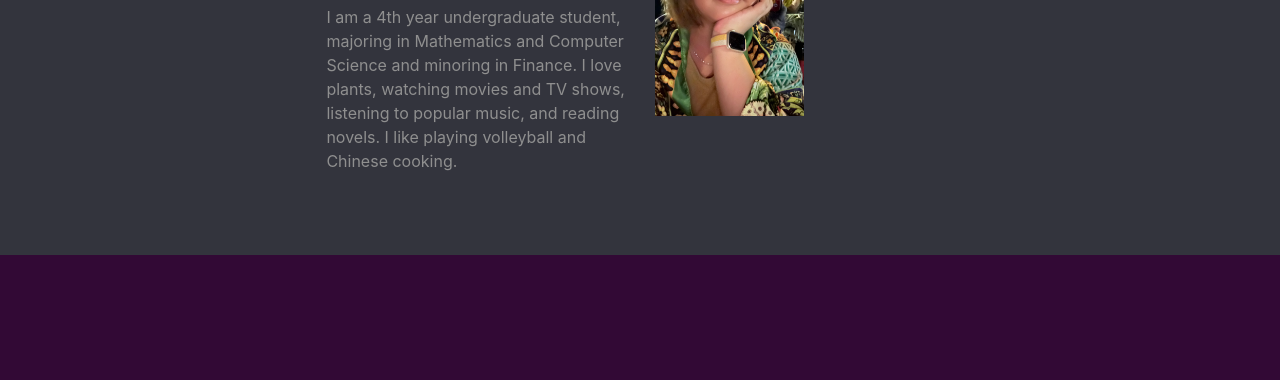
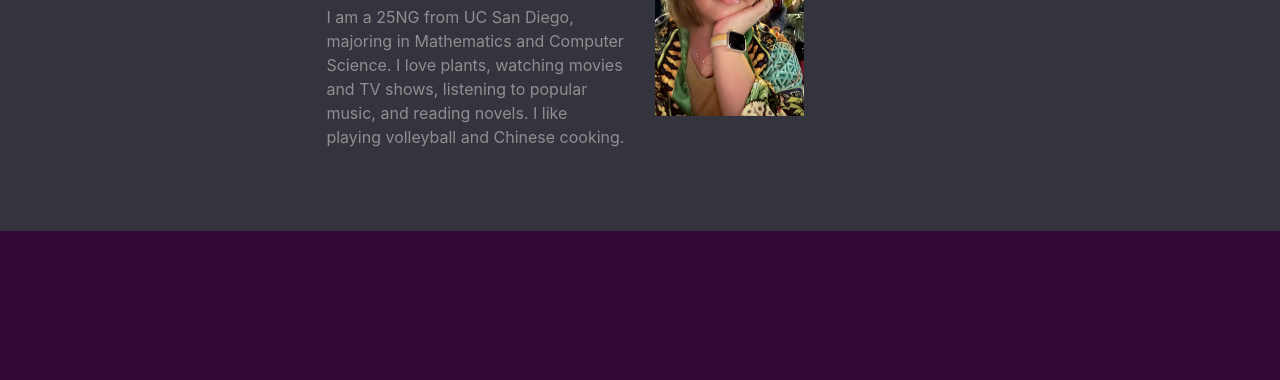
Before and after one commit to KathyBQ/final_portfolio, a plain HTML site: page index.html in a window 1280 px wide. Shown: the part 290-670 px from the top of the page. Drawn offline with nearby package versions, Linux system fonts and the light colour scheme; a script that the page names is missing; a web font is replaced by a local one.

Commit message:
Update index.html

```diff
--- a/index.html
+++ b/index.html
@@ -74,7 +74,7 @@
       <div class="row">
         <div class="col-lg-6">
           <h2>About Me</h2>
-          <p id="aboutMe">I am a 4th year undergraduate student, majoring in Mathematics and Computer Science and minoring in Finance. I love plants, watching movies and TV shows, listening to popular music, and reading novels. I like playing volleyball and Chinese cooking.</p>
+          <p id="aboutMe">I am a 25NG from UC San Diego, majoring in Mathematics and Computer Science. I love plants, watching movies and TV shows, listening to popular music, and reading novels. I like playing volleyball and Chinese cooking.</p>
         </div>
         <div class="col-lg-6">
           <img class="title-image" src="images/myPic.png" alt="Me at Dali">
```
